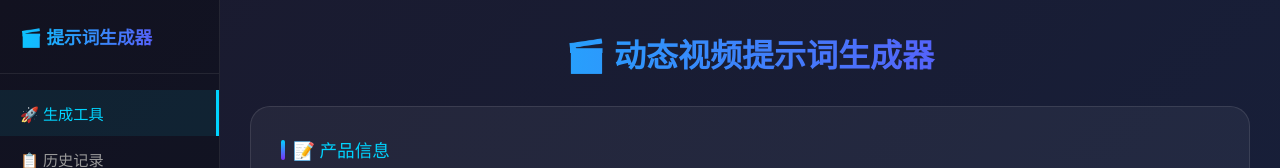
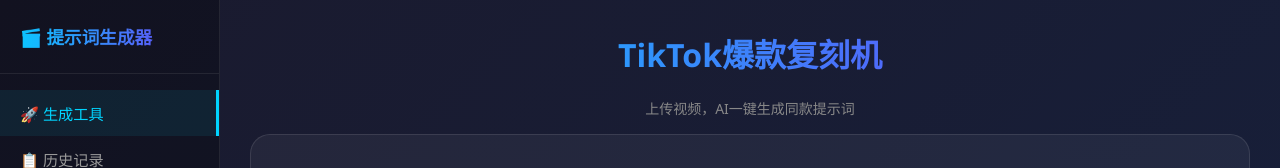
Before and after one commit to xiaozhideyizi/tts_image-to-video_prompt_imitate-pop-video, a React (Vite) app in the folder frontend/: page / in a window 1280 px wide. Shown: the top 168 px of the page. Built offline with nearby package versions, Linux system fonts and the light colour scheme; no server answers; sample sign-in values are in the browser's storage.

Commit message:
feat: update domain to advideo-imitate.netlify.app, rename title to TikTok爆款复刻机

```diff
--- a/frontend/src/pages/GeneratorPage.jsx
+++ b/frontend/src/pages/GeneratorPage.jsx
@@ -46,7 +46,8 @@
 
   return (
     <div>
-      <h1 className="page-title">🎬 动态视频提示词生成器</h1>
+      <h1 className="page-title">TikTok爆款复刻机</h1>
+      <p style={{textAlign:'center',color:'#888',marginTop:-8,marginBottom:16,fontSize:14}}>上传视频，AI一键生成同款提示词</p>
 
       <div className="input-section">
         <div className="section-title">📝 产品信息</div>
```
Also changed, not shown: 2 other files (tests, documents, lock files or other folders).
